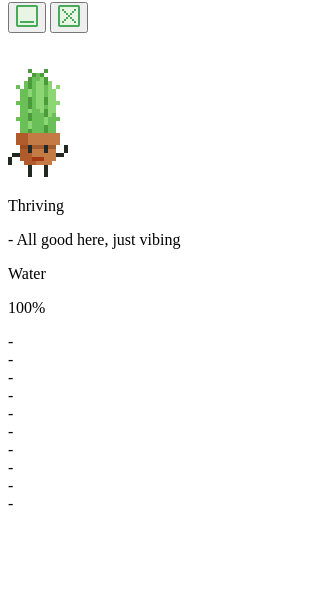
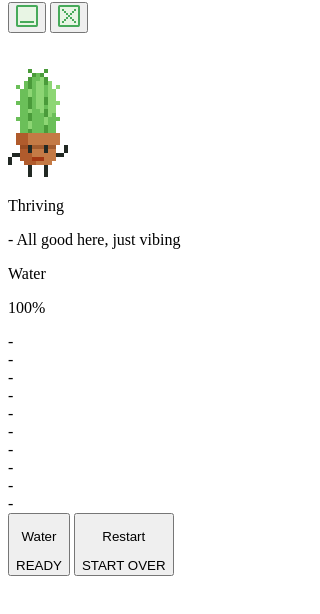
Before and after one commit to maggie-e-matthias/PlantBuddy, an Electron app: page index.html in a window 320 px wide. Shown: the part 78-692 px from the top of the page. Drawn offline with Linux system fonts and the light colour scheme; a web font is replaced by a local one.

Commit message:
feat: add action buttons

```diff
--- a/index.html
+++ b/index.html
@@ -83,6 +83,20 @@
                     <div class="percentage-bar" id="bar-10">-</div>
                 </div>
             </div>
+
+            <!--Action Buttons-->
+            <div class="action-btns">
+                <!--Water Button-->
+                <button id="water-btn" class="action-btn">
+                    <p class="name">Water</p>
+                    <span class="timer">READY</span>
+                </button>
+                <!--Restart Button-->
+                <button id="restart-btn" class="action-btn">
+                    <p class="name">Restart</p>
+                    <span class="timer">START OVER</span>
+                </button>
+            </div>
         </div>
 
         <!--Script-->
```
Lines whose indentation alone changed are shown as unchanged.
